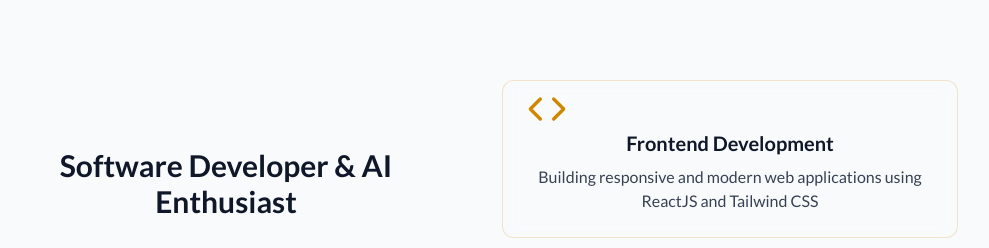
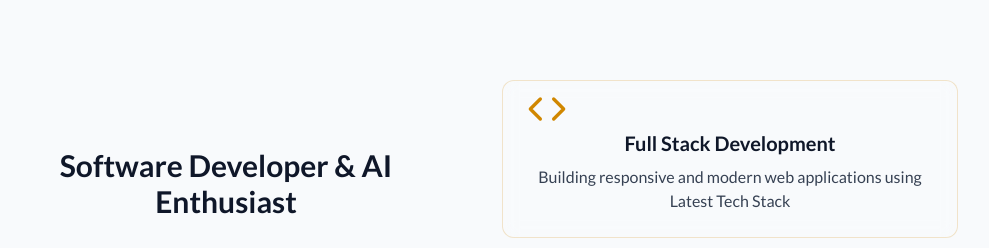
Before and after one commit to Lakshmadaan1609/ProfileWEB, a React (Vite) app: page / in a window 1280 px wide. Shown: the part 940-1188 px from the top of the page, without its empty margins (162-1151 px from the left). Built offline with nearby package versions, Linux system fonts and the light colour scheme; a web font is replaced by a local one.

Commit message:
added a card in about section

```diff
--- a/src/components/AboutSection.jsx
+++ b/src/components/AboutSection.jsx
@@ -42,8 +42,8 @@ export const AboutSection = () => {
                 <div className="grid grid-cols-1 gap-6">
                     <div className="bg-white/10 backdrop-blur-sm border border-yellow-600/20 rounded-xl p-6 hover:bg-yellow-600/10 transition-all duration-300">
                         <Code className="w-10 h-10 text-yellow-600 -mt-4"/>
-                        <h4 className="text-xl font-semibold mb-2">Frontend Development</h4>
-                        <p className="text-gray-700">Building responsive and modern web applications using ReactJS and Tailwind CSS</p>
+                        <h4 className="text-xl font-semibold mb-2">Full Stack Development</h4>
+                        <p className="text-gray-700">Building responsive and modern web applications using Latest Tech Stack</p>
                     </div>
                     <div className="bg-white/10 backdrop-blur-sm border border-yellow-600/20 rounded-xl p-6 hover:bg-yellow-600/10 transition-all duration-300">
                         <Brain className="w-10 h-10 text-yellow-600 -mt-4"/>
```
